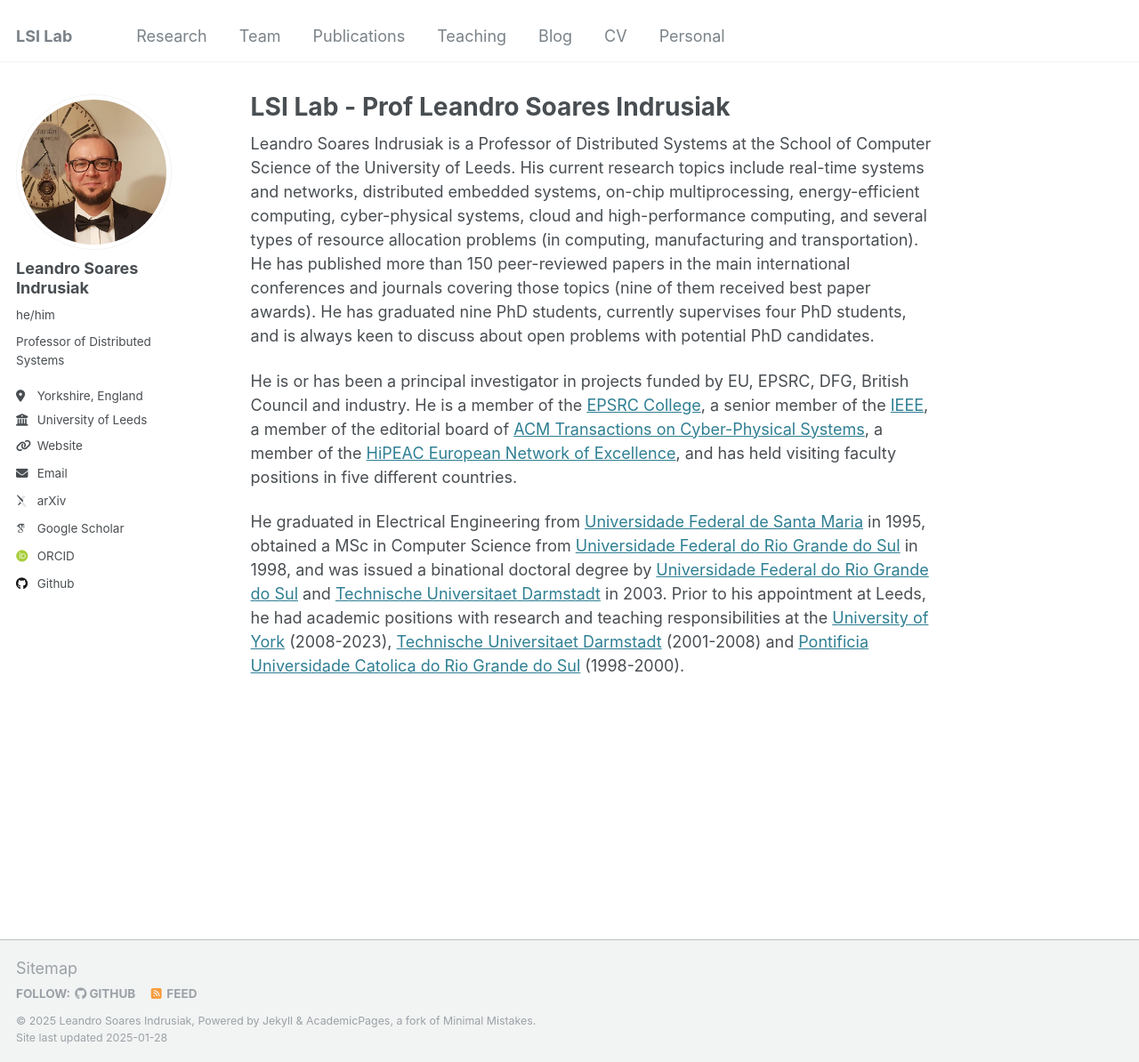
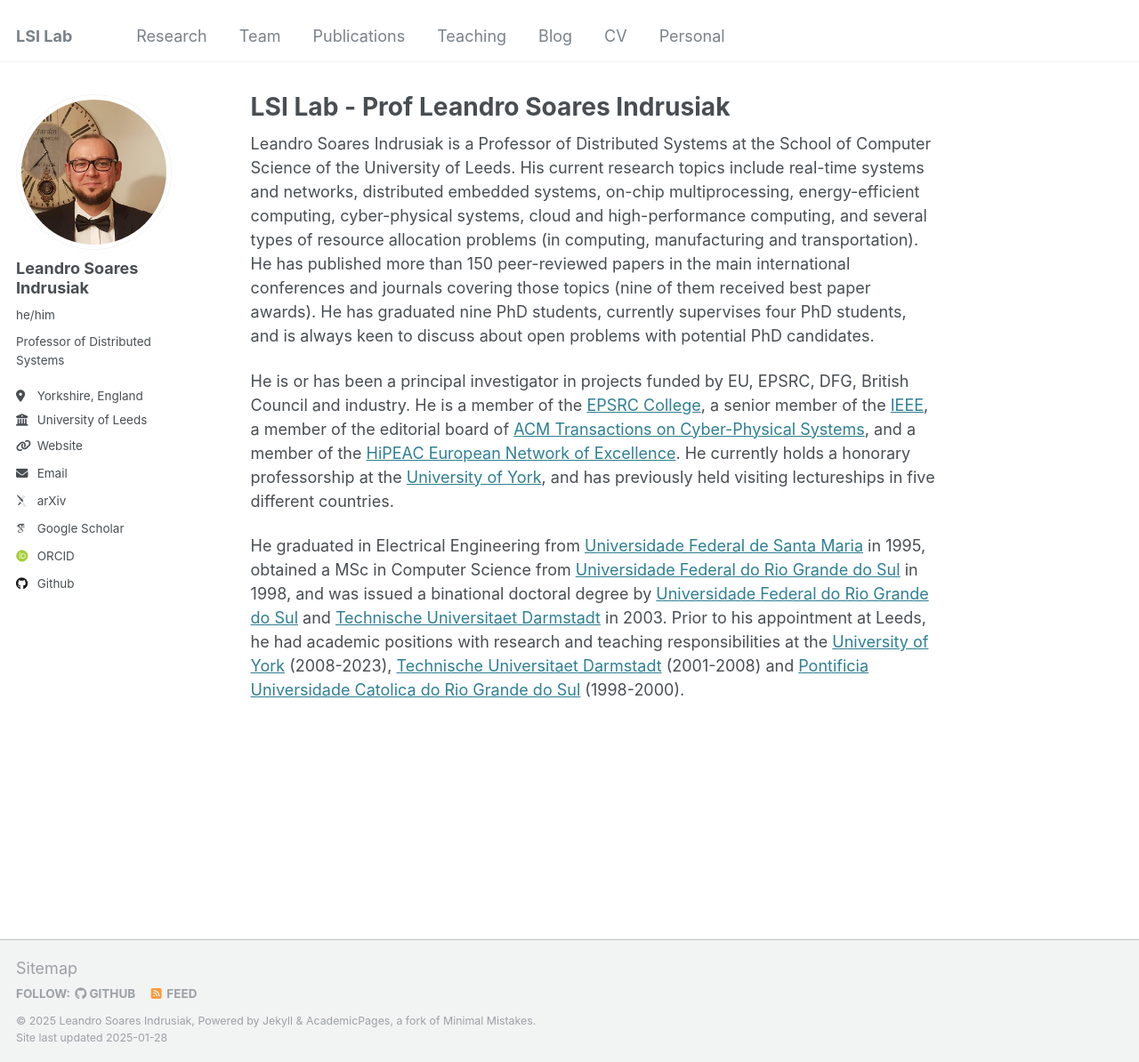
Before and after one commit to indrusiak/indrusiak.github.io, a Jekyll site: the page built from _pages/about.md, in a window 1280 px wide and 1194 px high. Shown: the whole window at 89% size. Built offline with Jekyll 4.4.1, drawn with Linux system fonts in a browser that asks for light colours; some web fonts are replaced.

Commit message:
Update about.md

```diff
--- a/_pages/about.md
+++ b/_pages/about.md
@@ -9,6 +9,6 @@ redirect_from:
 
 Leandro Soares Indrusiak is a Professor of Distributed Systems at the School of Computer Science of the University of Leeds. His current research topics include real-time systems and networks, distributed embedded systems, on-chip multiprocessing, energy-efficient computing, cyber-physical systems, cloud and high-performance computing, and several types of resource allocation problems (in computing, manufacturing and transportation). He has published more than 150 peer-reviewed papers in the main international conferences and journals covering those topics (nine of them received best paper awards). He has graduated nine PhD students, currently supervises four PhD students, and is always keen to discuss about open problems with potential PhD candidates.
 
-He is or has been a principal investigator in projects funded by EU, EPSRC, DFG, British Council and industry. He is a member of the [EPSRC College](https://www.ukri.org/councils/epsrc/guidance-for-reviewers/peer-review-college/), a senior member of the [IEEE](https://www.ieee.org/), a member of the editorial board of [ACM Transactions on Cyber-Physical Systems](https://dl.acm.org/journal/tcps/editorial-board), a member of the [HiPEAC European Network of Excellence](https://www.hipeac.net/~indrusiak/), and has held visiting faculty positions in five different countries.
+He is or has been a principal investigator in projects funded by EU, EPSRC, DFG, British Council and industry. He is a member of the [EPSRC College](https://www.ukri.org/councils/epsrc/guidance-for-reviewers/peer-review-college/), a senior member of the [IEEE](https://www.ieee.org/), a member of the editorial board of [ACM Transactions on Cyber-Physical Systems](https://dl.acm.org/journal/tcps/editorial-board), and a member of the [HiPEAC European Network of Excellence](https://www.hipeac.net/~indrusiak/). He currently holds a honorary professorship at the [University of York](https://www.cs.york.ac.uk/~lsi), and has previously held visiting lectureships in five different countries.
 
 He graduated in Electrical Engineering from [Universidade Federal de Santa Maria](https://www.ufsm.br) in 1995, obtained a MSc in Computer Science from [Universidade Federal do Rio Grande do Sul](https://www.ufrgs.br) in 1998, and was issued a binational doctoral degree by  [Universidade Federal do Rio Grande do Sul](https://www.ufrgs.br)  and [Technische Universitaet Darmstadt](https://www.tu-darmstadt.de) in 2003. Prior to his appointment at Leeds, he had academic positions with research and teaching responsibilities at the [University of York](https://www.york.ac.uk) (2008-2023), [Technische Universitaet Darmstadt](https://www.tu-darmstadt.de) (2001-2008) and [Pontificia Universidade Catolica do Rio Grande do Sul](https://www.pucrs.br) (1998-2000).
```
